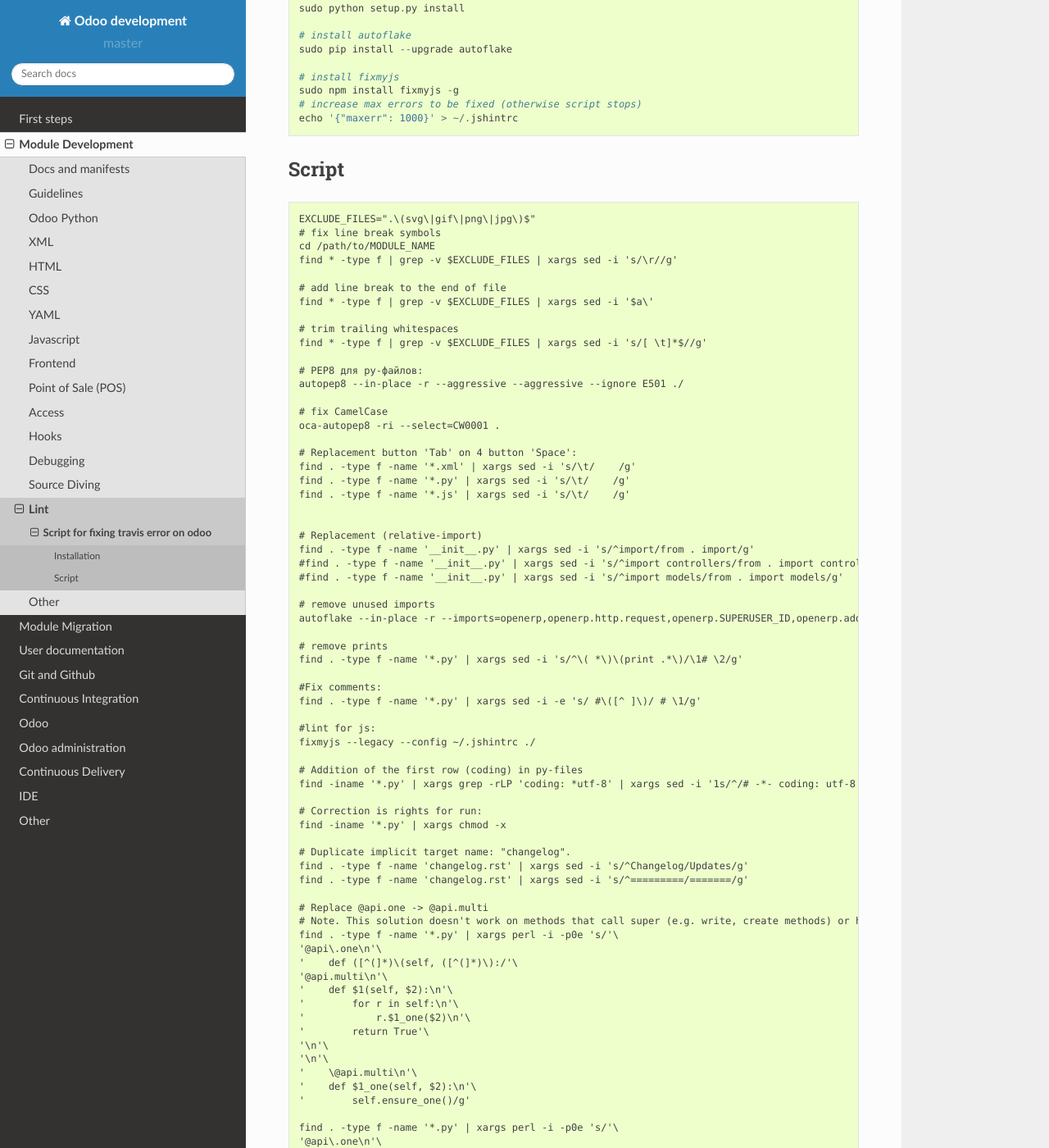
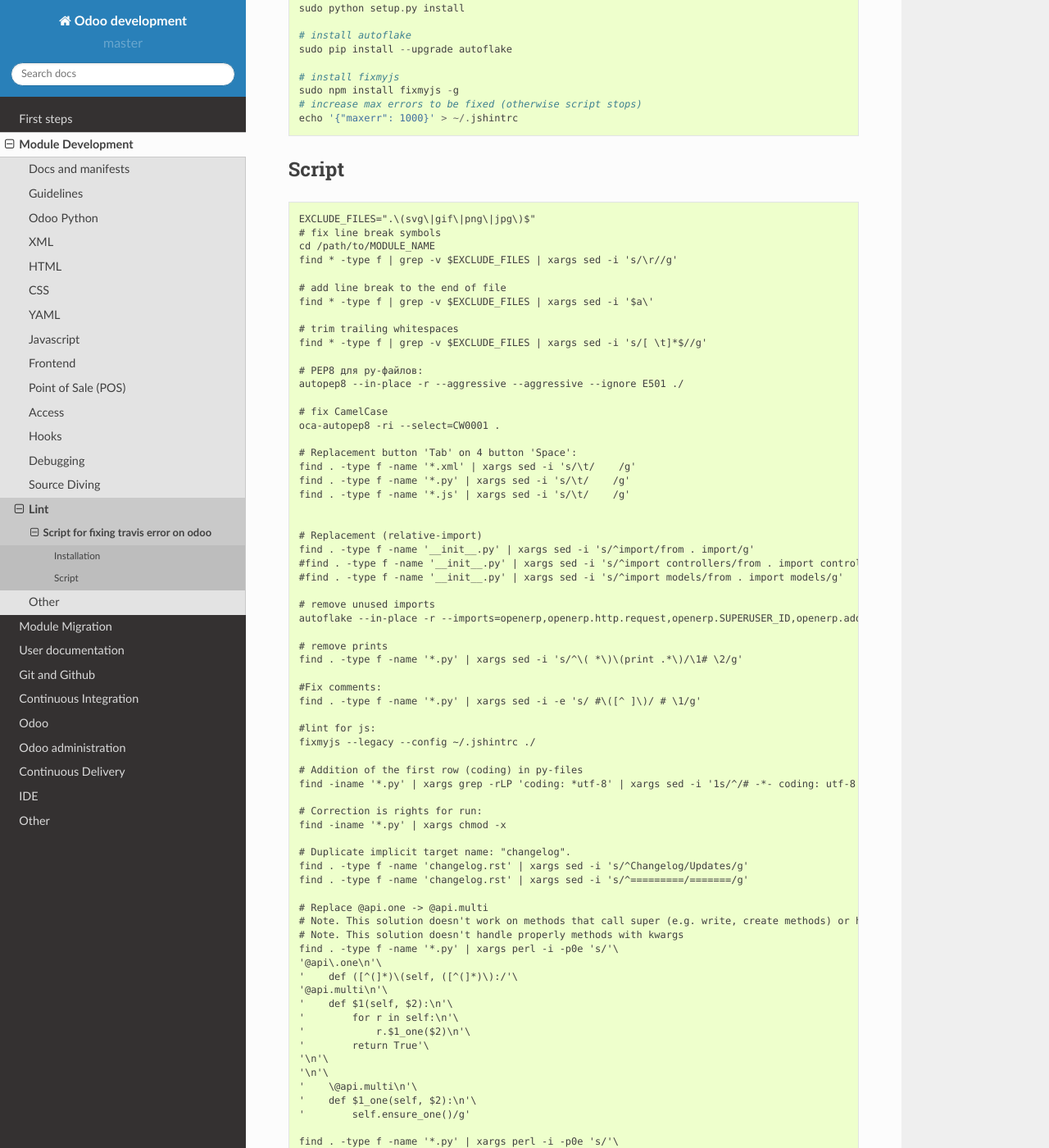
Before and after one commit to itpp-labs/odoo-development, a Sphinx documentation site: the page built from docs/dev/lint/fix-travis.rst, in a window 1280 px wide and 1400 px high, scrolled down 328 px. Shown: the whole window at 82% size. Built offline with Sphinx 7.4.7 and the Read the Docs theme 2.0.0, drawn with Linux system fonts in a browser that asks for light colours; pages that are not in the unit, such as notebooks, are missing from menus; some of the changed text lies outside the part shown.

Commit message:
Note: script  doesn't handle properly methods with kwargs

```diff
--- a/docs/dev/lint/fix-travis.rst
+++ b/docs/dev/lint/fix-travis.rst
@@ -78,6 +78,7 @@ Script
 
     # Replace @api.one -> @api.multi
     # Note. This solution doesn't work on methods that call super (e.g. write, create methods) or has to return value
+    # Note. This solution doesn't handle properly methods with kwargs
     find . -type f -name '*.py' | xargs perl -i -p0e 's/'\
     '@api\.one\n'\
     '    def ([^(]*)\(self, ([^(]*)\):/'\
```
